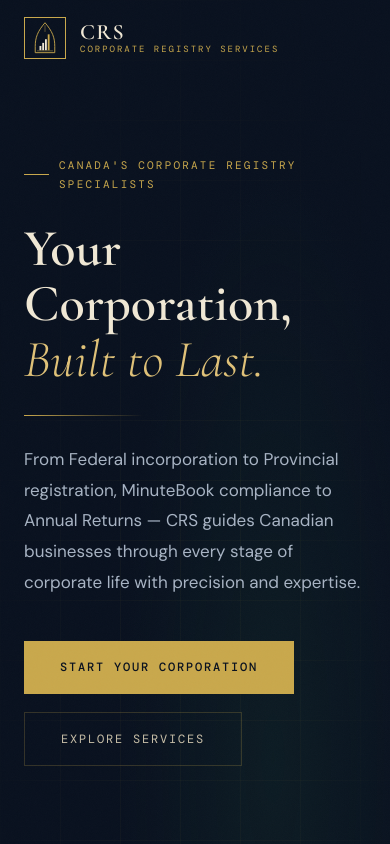
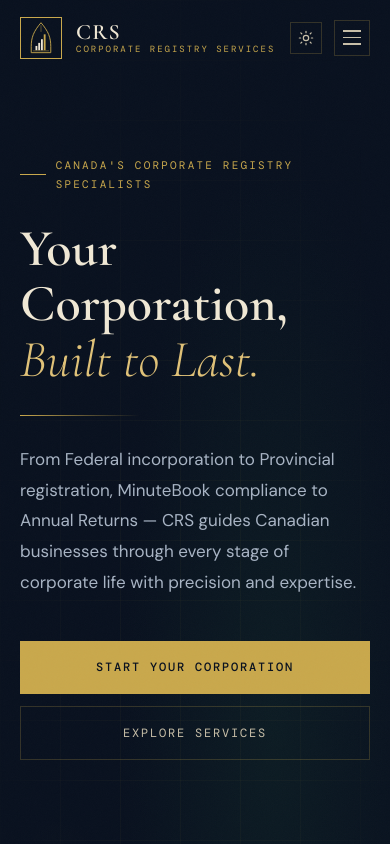
Before and after one commit to rubeshgithub/corporate-registry-services, an Astro site in the folder astro/: page / in a window 390 px wide. Shown: the top 844 px of the page. Built offline with nearby package versions, Linux system fonts and the light colour scheme; Astro itself is replaced by a stand-in of ours.

Commit message:
feat: add mobile hamburger menu, fix responsive nav

```diff
--- a/astro/src/components/Header.astro
+++ b/astro/src/components/Header.astro
@@ -4,13 +4,14 @@ const nav = [
   { label: 'Why CRS',    href: '/#why' },
   { label: 'Process',    href: '/#process' },
   { label: 'Clients',    href: '/#testimonials' },
+  { label: 'Guides',     href: '/guides' },
+  { label: 'Articles',   href: '/articles' },
 ];
 ---
 
 <nav id="navbar">
   <a href="/" class="logo">
     <div class="logo-mark">
-      <!-- VelMark: ascending bars inside a pointed blade — logos-v4 direction -->
       <svg viewBox="0 0 72 104" xmlns="http://www.w3.org/2000/svg" class="vel-mark">
         <path d="M 36 2 C 60 30 68 50 68 80 L 68 100 L 4 100 L 4 80 C 4 50 12 30 36 2 Z"
               fill="none" stroke="var(--gold)" stroke-width="3" stroke-linejoin="miter" stroke-miterlimit="6"/>
@@ -28,38 +29,48 @@ const nav = [
     </div>
   </a>
 
+  <!-- Desktop nav links -->
   <ul class="nav-links">
     {nav.map((item) => (
       <li><a href={item.href}>{item.label}</a></li>
     ))}
-    <li><a href="/guides">Guides</a></li>
-    <li><a href="/articles">Articles</a></li>
-    <li>
-      <button id="theme-toggle" class="theme-toggle" aria-label="Toggle light/dark mode" title="Toggle light/dark mode">
-        <!-- Sun (shown in dark mode) -->
+    <li><a href="/contact" class="nav-cta">Get Started</a></li>
+  </ul>
+
+  <!-- Right controls: theme toggle + hamburger -->
+  <div class="nav-end">
+    <button id="theme-toggle" class="theme-toggle" aria-label="Toggle light/dark mode">
       <svg class="icon-sun" width="16" height="16" viewBox="0 0 24 24" fill="none" stroke="currentColor" stroke-width="1.8" stroke-linecap="round">
         <circle cx="12" cy="12" r="4"/>
         <path d="M12 2v2M12 20v2M4.22 4.22l1.42 1.42M18.36 18.36l1.42 1.42M2 12h2M20 12h2M4.22 19.78l1.42-1.42M18.36 5.64l1.42-1.42"/>
       </svg>
-        <!-- Moon (shown in light mode) -->
       <svg class="icon-moon" width="16" height="16" viewBox="0 0 24 24" fill="none" stroke="currentColor" stroke-width="1.8" stroke-linecap="round">
         <path d="M21 12.79A9 9 0 1 1 11.21 3 7 7 0 0 0 21 12.79z"/>
       </svg>
     </button>
+    <button id="menu-toggle" class="menu-toggle" aria-label="Toggle menu" aria-expanded="false">
+      <span></span><span></span><span></span>
+    </button>
+  </div>
+</nav>
+
+<!-- Mobile menu panel -->
+<div id="mobile-menu" class="mobile-menu" aria-hidden="true">
+  <ul>
+    {nav.map((item) => (
+      <li><a href={item.href}>{item.label}</a></li>
+    ))}
+    <li class="mobile-cta-row">
+      <a href="/contact" class="mobile-cta">Get Started</a>
     </li>
-    <li><a href="/contact" class="nav-cta">Get Started</a></li>
   </ul>
-</nav>
+</div>
 
 <script>
   // Navbar scroll effect
   const navbar = document.getElementById('navbar');
   window.addEventListener('scroll', () => {
-    if (window.scrollY > 40) {
-      navbar?.classList.add('scrolled');
-    } else {
-      navbar?.classList.remove('scrolled');
-    }
+    navbar?.classList.toggle('scrolled', window.scrollY > 40);
   }, { passive: true });
 
   // Theme toggle
@@ -76,7 +87,28 @@ const nav = [
   };
 
   toggle?.addEventListener('click', () => {
-    const current = html.getAttribute('data-theme');
-    applyTheme(current === 'light' ? 'dark' : 'light');
+    applyTheme(html.getAttribute('data-theme') === 'light' ? 'dark' : 'light');
+  });
+
+  // Mobile menu toggle
+  const menuToggle = document.getElementById('menu-toggle');
+  const mobileMenu = document.getElementById('mobile-menu');
+
+  menuToggle?.addEventListener('click', () => {
+    const isOpen = mobileMenu?.classList.contains('open');
+    mobileMenu?.classList.toggle('open');
+    menuToggle.classList.toggle('open');
+    menuToggle.setAttribute('aria-expanded', String(!isOpen));
+    document.body.style.overflow = isOpen ? '' : 'hidden';
+  });
+
+  // Close menu when a link is clicked
+  mobileMenu?.querySelectorAll('a').forEach(link => {
+    link.addEventListener('click', () => {
+      mobileMenu.classList.remove('open');
+      menuToggle?.classList.remove('open');
+      menuToggle?.setAttribute('aria-expanded', 'false');
+      document.body.style.overflow = '';
+    });
   });
 </script>
--- a/astro/src/styles/global.css
+++ b/astro/src/styles/global.css
@@ -299,6 +299,86 @@ a:hover { color: var(--gold-light); }
 [data-theme="light"] .theme-toggle .icon-sun  { display: none; }
 [data-theme="light"] .theme-toggle .icon-moon { display: block; }
 
+/* ─── Nav end (theme toggle + hamburger) ─────────────────── */
+.nav-end {
+  display: flex;
+  align-items: center;
+  gap: 12px;
+}
+
+/* ─── Hamburger button ───────────────────────────────────── */
+.menu-toggle {
+  display: none;
+  flex-direction: column;
+  justify-content: center;
+  align-items: center;
+  gap: 5px;
+  width: 36px;
+  height: 36px;
+  background: transparent;
+  border: 1px solid var(--border);
+  cursor: pointer;
+  padding: 0;
+  flex-shrink: 0;
+}
+.menu-toggle span {
+  display: block;
+  width: 18px;
+  height: 1.5px;
+  background: var(--cream-muted);
+  transition: transform 0.3s ease, opacity 0.3s ease;
+}
+.menu-toggle.open span:nth-child(1) { transform: translateY(6.5px) rotate(45deg); }
+.menu-toggle.open span:nth-child(2) { opacity: 0; transform: scaleX(0); }
+.menu-toggle.open span:nth-child(3) { transform: translateY(-6.5px) rotate(-45deg); }
+
+/* ─── Mobile menu panel ──────────────────────────────────── */
+.mobile-menu {
+  display: none;
+  position: fixed;
+  top: 76px;
+  left: 0; right: 0; bottom: 0;
+  background: var(--deep);
+  z-index: 998;
+  overflow-y: auto;
+  padding: 8px 0 40px;
+  border-top: 1px solid var(--border);
+}
+.mobile-menu.open { display: block; }
+.mobile-menu ul {
+  list-style: none;
+  display: flex;
+  flex-direction: column;
+}
+.mobile-menu ul li a {
+  display: block;
+  padding: 18px 24px;
+  border-bottom: 1px solid var(--border);
+  color: var(--cream-muted);
+  font-size: 15px;
+  font-weight: 500;
+  letter-spacing: 0.04em;
+  text-decoration: none;
+  transition: color 0.2s, background 0.2s;
+}
+.mobile-menu ul li a:hover { color: var(--cream); background: var(--card); }
+.mobile-menu .mobile-cta-row { padding: 24px; }
+.mobile-menu .mobile-cta {
+  display: block;
+  padding: 16px 24px;
+  border: 1.5px solid var(--gold);
+  color: var(--gold) !important;
+  text-align: center;
+  font-family: var(--font-mono);
+  font-size: 12px;
+  letter-spacing: 0.15em;
+  text-transform: uppercase;
+  transition: background 0.3s, color 0.3s !important;
+  border-bottom: none !important;
+  background: transparent;
+}
+.mobile-menu .mobile-cta:hover { background: var(--gold) !important; color: var(--midnight) !important; }
+
 /* ─── Hero ───────────────────────────────────────────────── */
 #hero {
   min-height: 100vh;
@@ -1036,15 +1116,21 @@ footer {
 }
 
 @media (max-width: 700px) {
-  :root { --gutter: 24px; }
-  #navbar { padding: 0 24px; }
+  :root { --gutter: 20px; }
+  #navbar { padding: 0 20px; }
   .nav-links { display: none; }
+  .menu-toggle { display: flex; }
   .services-grid { grid-template-columns: 1fr; }
   .stats-grid { grid-template-columns: repeat(2, 1fr); }
   .process-steps { grid-template-columns: 1fr; }
   .footer-top { grid-template-columns: 1fr; gap: 40px; }
   .testimonials-grid { grid-template-columns: 1fr; }
   .cta-final-actions { flex-direction: column; align-items: center; }
+  .hero-actions { flex-direction: column; align-items: flex-start; gap: 12px; }
+  .hero-actions .btn-primary,
+  .hero-actions .btn-ghost { width: 100%; text-align: center; }
+  .section-hero-eyebrow { font-size: 10px; }
+  .section-hero-title { font-size: clamp(28px, 8vw, 44px); }
 }
 
 /* ═══════════════════════════════════════════════════════════
```
Lines whose indentation alone changed are shown as unchanged.
